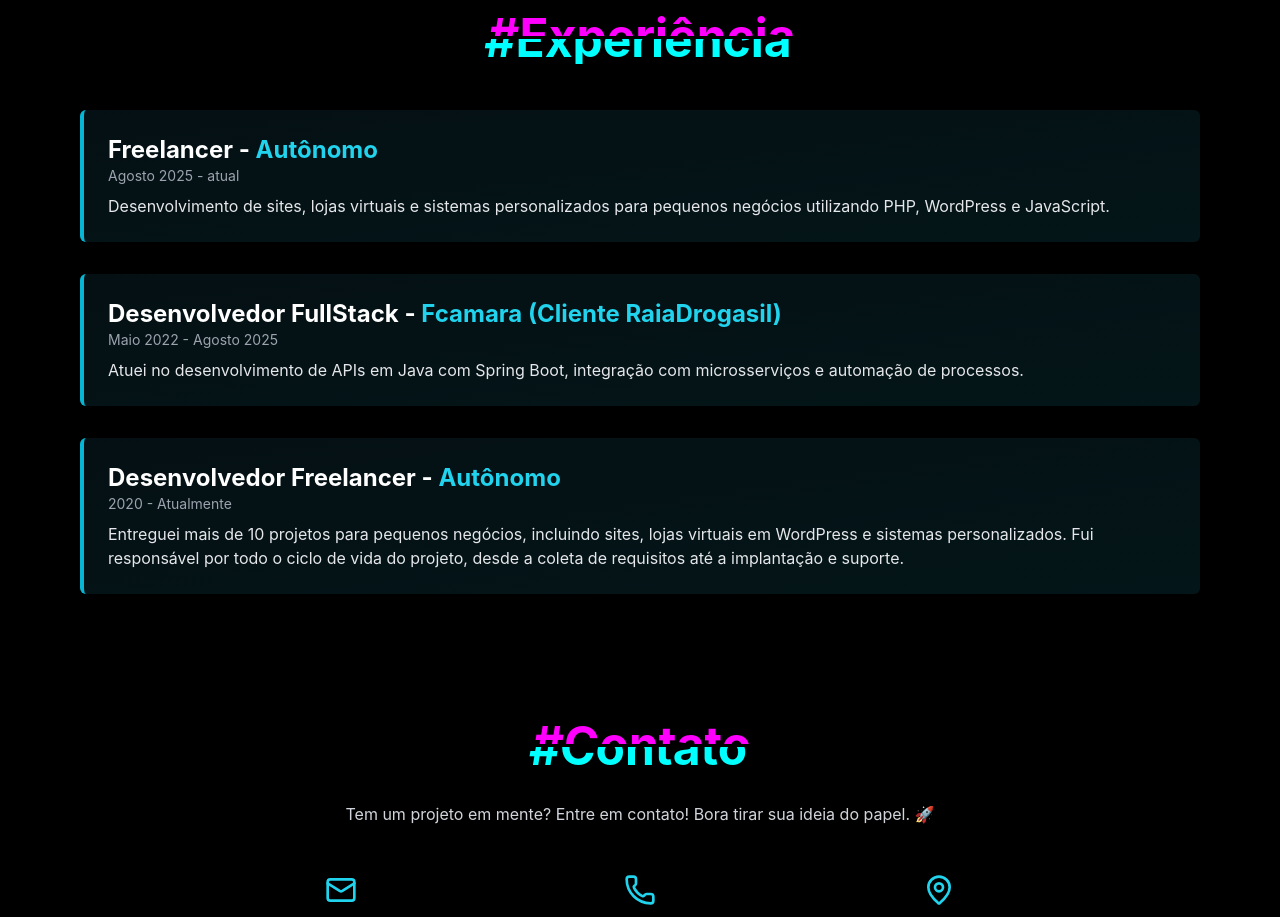
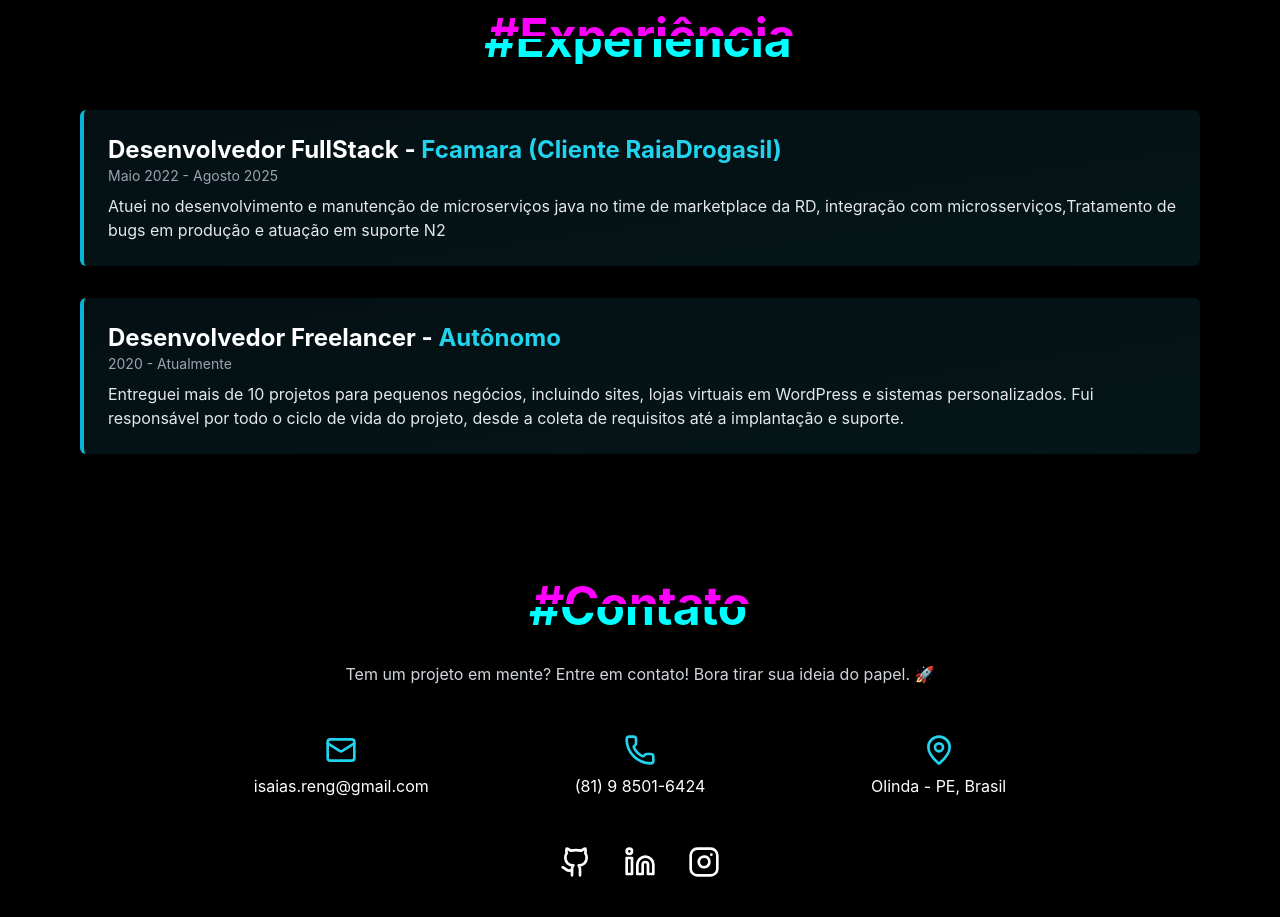
Before and after one commit to anidio/portfolio-devisaias, a React (Create React App) app: page / in a window 1280 px wide. Shown: the part 2720-3637 px from the top of the page. Built offline with nearby package versions, Linux system fonts and the light colour scheme.

Commit message:
ajuste experiênciaajuste expr

```diff
--- a/src/components/Experience.jsx
+++ b/src/components/Experience.jsx
@@ -1,19 +1,12 @@
 import React from 'react';
 
 const experiences = [
-  {
-    role: 'Freelancer',
-    company: 'Autônomo',
-    period: 'Agosto 2025 - atual',
-    description:
-      'Desenvolvimento de sites, lojas virtuais e sistemas personalizados para pequenos negócios utilizando PHP, WordPress e JavaScript.',
-  },
   {
     role: 'Desenvolvedor FullStack',
     company: 'Fcamara (Cliente RaiaDrogasil)',
     period: 'Maio 2022 - Agosto 2025',
     description:
-      'Atuei no desenvolvimento de APIs em Java com Spring Boot, integração com microsserviços e automação de processos.',
+      'Atuei no desenvolvimento e manutenção de microserviços java no time de marketplace da RD, integração com microsserviços,Tratamento de bugs em produção e atuação em suporte N2',
   },
   {
     role: 'Desenvolvedor Freelancer',
```
